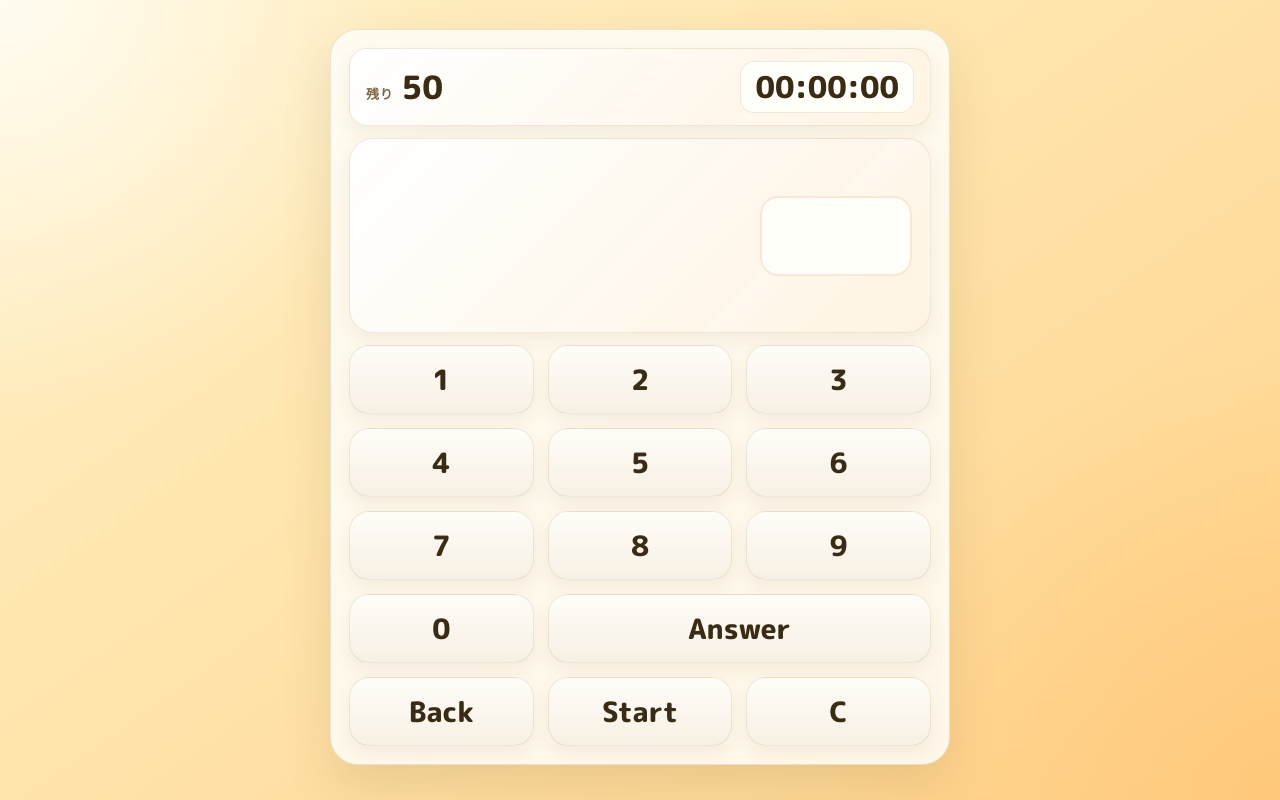
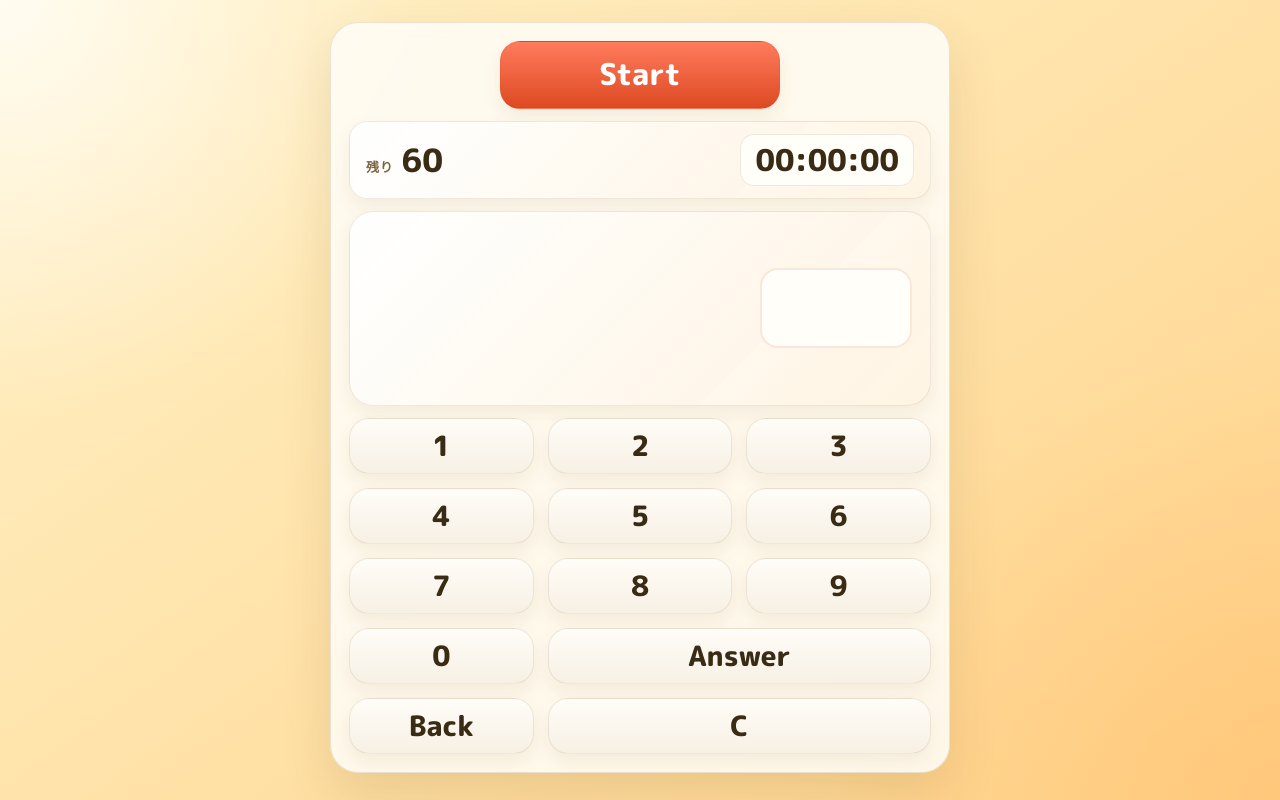
Before and after one commit to merinowool100/G03_calc, a plain HTML site: page html/play.html in a window 1280 px wide. Drawn offline with Linux system fonts and the light colour scheme.

Commit message:
Expand special multiplications and move Start to top
Add squares 14–19 and powers-of-two doubles to today's special set,
raise the challenge to 60 questions, and center Start above the board.

Co-authored-by: ichi <merinowool100@users.noreply.github.com>

```diff
--- a/html/css/style.css
+++ b/html/css/style.css
@@ -638,6 +638,41 @@ html[data-play-mode="imagetore"] #feedback-calc {
   box-shadow: inset 0 1px 0 rgba(255, 255, 255, 0.85);
 }
 
+.start-bar {
+  display: flex;
+  align-items: center;
+  justify-content: center;
+  width: 100%;
+  flex: 0 0 auto;
+}
+
+#toggleStartButton {
+  width: min(100%, 280px);
+  min-height: clamp(52px, 9vmin, 68px);
+  border-radius: 20px;
+  border: 1px solid rgba(221, 74, 34, 0.18);
+  font-family: inherit;
+  font-weight: 800;
+  font-size: clamp(22px, 3.8vmin, 30px);
+  color: #fff;
+  background: linear-gradient(180deg, #ff7b5d, #dd4a22);
+  box-shadow: var(--shadow-sm);
+  transition:
+    transform 0.14s ease,
+    box-shadow 0.14s ease,
+    background 0.14s ease;
+}
+
+#toggleStartButton:hover {
+  transform: translateY(-2px);
+  box-shadow: 0 14px 26px rgba(109, 78, 25, 0.14);
+}
+
+#toggleStartButton:active {
+  transform: translateY(1px);
+  box-shadow: 0 8px 16px rgba(109, 78, 25, 0.12);
+}
+
 #numberButtons {
   width: 100%;
   max-width: 100%;
@@ -736,15 +771,8 @@ html[data-play-mode="imagetore"] #feedback-calc {
   background: linear-gradient(180deg, #fff9ec, #f1e5cc);
 }
 
-#toggleStartButton {
-  grid-column: 2;
-  grid-row: 5;
-  background: linear-gradient(180deg, #ff7b5d, #dd4a22);
-  color: #fff;
-}
-
 #clearButton {
-  grid-column: 3;
+  grid-column: 2 / 4;
   grid-row: 5;
   background: linear-gradient(180deg, #908c87, #6c6762);
   color: #fff;
@@ -891,6 +919,13 @@ html[data-play-mode="imagetore"] #feedback-calc {
     min-height: 0;
     padding: 8px;
     gap: 6px;
+  }
+
+  #toggleStartButton {
+    width: min(100%, 220px);
+    min-height: clamp(44px, 10vw, 58px);
+    font-size: clamp(18px, 4.6vw, 24px);
+    border-radius: 14px;
   }
 
   html[data-play-mode="master"] #right-container {
--- a/html/js/levels-config.js
+++ b/html/js/levels-config.js
@@ -6,7 +6,7 @@
   const PROBLEM_COUNT_TODAY_STAIRS = 3;
   const PROBLEM_COUNT_KUKU = 10;
   const PROBLEM_COUNT_TEEN_TIMES = 8;
-  const PROBLEM_COUNT_TODAY = 50;
+  const PROBLEM_COUNT_TODAY = 60;
   const FOUR_PLACE_SIZE = 4;
   const FOUR_PLACE_BOX = 2;
   const STAIRS_MAX_VALUE = 99;
@@ -16,11 +16,21 @@
     { a: 11, b: 11 },
     { a: 12, b: 12 },
     { a: 13, b: 13 },
+    { a: 14, b: 14 },
+    { a: 15, b: 15 },
+    { a: 16, b: 16 },
+    { a: 17, b: 17 },
+    { a: 18, b: 18 },
+    { a: 19, b: 19 },
     { a: 25, b: 4 },
     { a: 25, b: 8 },
     { a: 50, b: 2 },
     { a: 50, b: 4 },
+    { a: 64, b: 2 },
     { a: 75, b: 2 },
+    { a: 128, b: 2 },
+    { a: 256, b: 2 },
+    { a: 512, b: 2 },
   ];
 
   // 添付写真の空きマス・赤マス配置（数字は毎回ランダム）
@@ -602,7 +612,7 @@
     today: {
       label: "今日のチャレンジ",
       summary:
-        "フォープレイス・数字の階段・九九穴埋め・特殊な掛け算・2桁/3桁の加減 50問",
+        "フォープレイス・数字の階段・九九穴埋め・特殊な掛け算・2桁/3桁の加減 60問",
       type: "master",
       storageKey: "bestRecordTodayChallenge",
       problemCount: PROBLEM_COUNT_TODAY,
--- a/html/play.html
+++ b/html/play.html
@@ -43,6 +43,11 @@
       <div id="right-container">
         <div id="container2">
           <div id="container2-sub">
+            <div id="startBar" class="start-bar">
+              <button type="button" class="btn" id="toggleStartButton">
+                Start
+              </button>
+            </div>
             <div id="calc-status-bar">
               <div class="calc-status-group">
                 <span id="calc-nokori" class="calc-status-label">残り</span>
@@ -93,9 +98,6 @@
                 Answer
               </button>
               <button type="button" class="btn" id="back">Back</button>
-              <button type="button" class="btn" id="toggleStartButton">
-                Start
-              </button>
               <button type="button" class="btn" id="clearButton">C</button>
             </div>
           </div>
```
